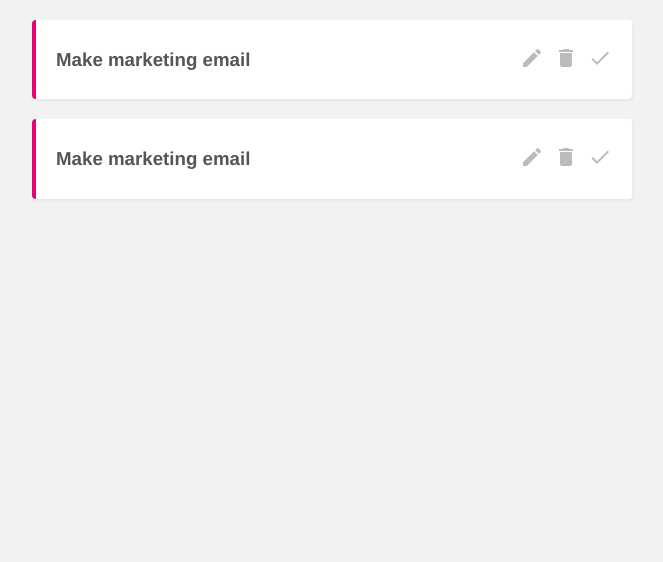
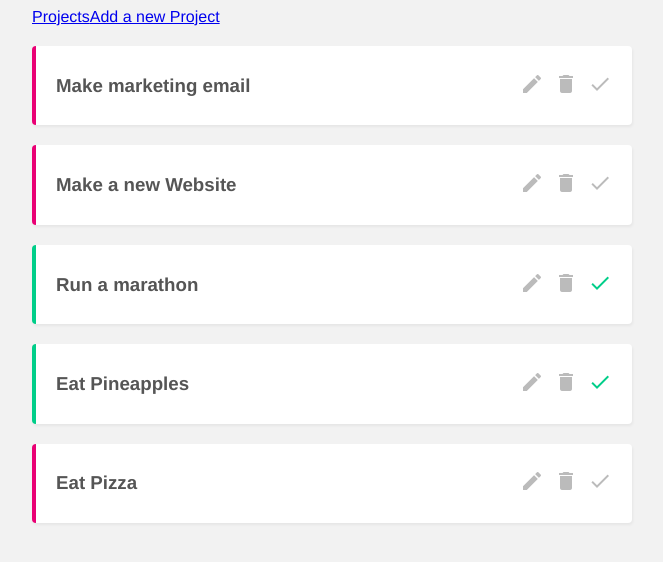
Before and after one commit to hardluker/project-planner, a Vue app: page / in a window 1280 px wide. Shown: the top 562 px of the page, without its empty margins (308-971 px from the left). Built offline with nearby package versions, Linux system fonts and the light colour scheme; data requests are answered from the project's data file.

Commit message:
Adding a Navbar for navigating to a different page

```diff
--- a/data/db.json
+++ b/data/db.json
@@ -7,9 +7,27 @@
       "complete": false
     },
     {
-      "id": "4",
-      "title": "Make marketing email",
-      "details": "Lorem ipsum",
+      "id": "08da",
+      "title": "Make a new Website",
+      "details": "Blah Blah Blah",
+      "complete": false
+    },
+    {
+      "id": "a0ff",
+      "title": "Run a marathon",
+      "details": "Test Test Test",
+      "complete": true
+    },
+    {
+      "id": "789b",
+      "title": "Eat Pineapples",
+      "details": "Don't forget to chop up those suckers!",
+      "complete": true
+    },
+    {
+      "id": "9fb5",
+      "title": "Eat Pizza",
+      "details": "Bake it, slice it up, eat that shiz",
       "complete": false
     }
   ]
--- a/src/App.vue
+++ b/src/App.vue
@@ -1,6 +1,15 @@
 <template>
+  <Navbar />
   <router-view />
 </template>
+
+<script>
+import Navbar from './components/Navbar.vue';
+
+export default {
+  components: { Navbar }
+};
+</script>
 
 <style>
 body {
--- /dev/null
+++ b/src/components/Navbar.vue
@@ -0,0 +1,12 @@
+<template>
+  <nav class="main-nav">
+    <router-link :to="{ name: 'home' }">Projects</router-link>
+    <router-link :to="{ name: 'AddProject' }">Add a new Project</router-link>
+  </nav>
+</template>
+
+<script>
+export default {};
+</script>
+
+<style></style>
```
